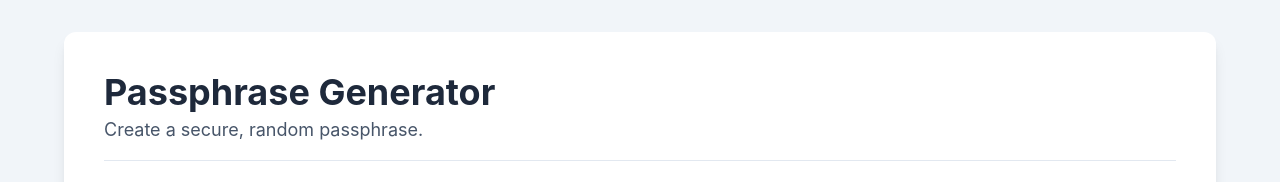
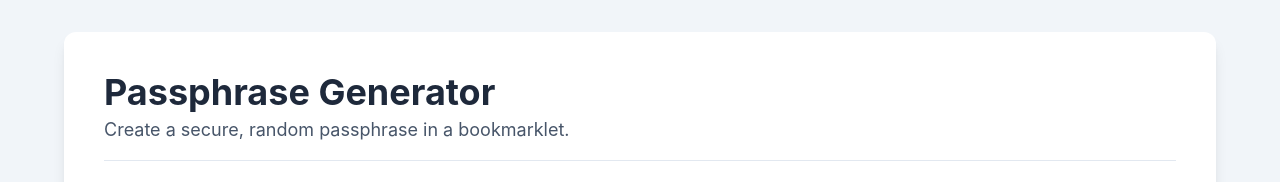
Before and after one commit to danlibbo/passphraseGenerator, a plain HTML site: page index.html in a window 1280 px wide. Shown: the top 182 px of the page. Drawn offline with nearby package versions, Linux system fonts and the light colour scheme.

Commit message:
Update index.html

```diff
--- a/index.html
+++ b/index.html
@@ -49,7 +49,7 @@
         <!-- Header -->
         <header class="border-b border-slate-200 pb-4 mb-6">
             <h1 class="text-3xl md:text-4xl font-bold text-slate-800">Passphrase Generator</h1>
-            <p class="text-lg text-slate-600 mt-1">Create a secure, random passphrase.</p>
+            <p class="text-lg text-slate-600 mt-1">Create a secure, random passphrase in a bookmarklet.</p>
         </header>
 
         <!-- Main Content -->
```
